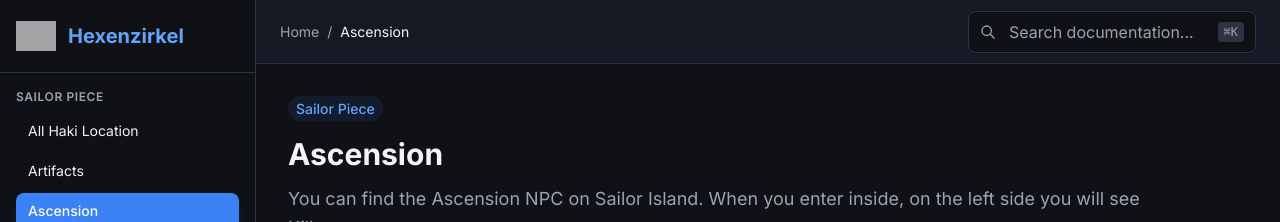
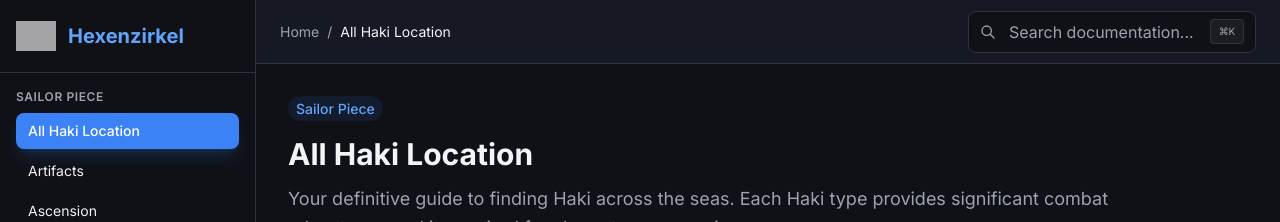
Before and after one commit to Zolevantsss/Sailor-Piece-Guides, a React (Vite) app: page / in a window 1280 px wide. Shown: the top 222 px of the page. Built offline with nearby package versions, Linux system fonts and the light colour scheme; grey boxes are pictures that could not be loaded.

Commit message:
improved search bar

```diff
--- a/src/components/WikiLayout.tsx
+++ b/src/components/WikiLayout.tsx
@@ -4,7 +4,7 @@ import WikiSearch from './wiki/WikiSearch';
 import WikiArticle from './wiki/WikiArticle';
 
 const WikiLayout = () => {
-    const [activeArticle, setActiveArticle] = useState('Ascension');
+    const [activeArticle, setActiveArticle] = useState('All Haki Location');
     const [isSidebarOpen, setIsSidebarOpen] = useState(false);
 
     const handleNavigate = (article: string) => {
@@ -55,7 +55,7 @@ const WikiLayout = () => {
 
                     <div className="flex items-center gap-2 md:gap-4 shrink-0">
                         <div className="hidden sm:block">
-                            <WikiSearch />
+                            <WikiSearch onNavigate={handleNavigate} />
                         </div>
                         <button className="sm:hidden text-wiki-textMuted p-2">
                             <svg className="w-5 h-5" fill="none" viewBox="0 0 24 24" stroke="currentColor">
--- a/src/components/wiki/WikiSearch.tsx
+++ b/src/components/wiki/WikiSearch.tsx
@@ -1,10 +1,65 @@
-import { useState } from 'react';
+import { useState, useMemo, useEffect, useRef } from 'react';
+import { allArticles } from '../../data/wiki';
 
-const WikiSearch = () => {
+interface WikiSearchProps {
+    onNavigate: (article: string) => void;
+}
+
+const WikiSearch = ({ onNavigate }: WikiSearchProps) => {
     const [focused, setFocused] = useState(false);
+    const [query, setQuery] = useState('');
+    const searchRef = useRef<HTMLDivElement>(null);
+
+    const results = useMemo(() => {
+        if (!query.trim()) return [];
+        const lowercaseQuery = query.toLowerCase();
+
+        return Object.entries(allArticles)
+            .filter(([title, data]) => {
+                return (
+                    title.toLowerCase().includes(lowercaseQuery) ||
+                    data.content.toLowerCase().includes(lowercaseQuery) ||
+                    data.sections.some(s =>
+                        s.heading.toLowerCase().includes(lowercaseQuery) ||
+                        s.text.toLowerCase().includes(lowercaseQuery)
+                    )
+                );
+            })
+            .map(([title]) => title)
+            .slice(0, 6);
+    }, [query]);
+
+    // Keyboard shortcut (⌘K or Ctrl+K)
+    useEffect(() => {
+        const handleKeyDown = (e: KeyboardEvent) => {
+            if ((e.metaKey || e.ctrlKey) && e.key === 'k') {
+                e.preventDefault();
+                searchRef.current?.querySelector('input')?.focus();
+            }
+        };
+        window.addEventListener('keydown', handleKeyDown);
+        return () => window.removeEventListener('keydown', handleKeyDown);
+    }, []);
+
+    // Close results when clicking outside
+    useEffect(() => {
+        const handleClickOutside = (event: MouseEvent) => {
+            if (searchRef.current && !searchRef.current.contains(event.target as Node)) {
+                setFocused(false);
+            }
+        };
+        document.addEventListener('mousedown', handleClickOutside);
+        return () => document.removeEventListener('mousedown', handleClickOutside);
+    }, []);
+
+    const handleSelect = (title: string) => {
+        onNavigate(title);
+        setQuery('');
+        setFocused(false);
+    };
 
     return (
-        <div className={`relative transition-all duration-300 ${focused ? 'w-96' : 'w-72'}`}>
+        <div ref={searchRef} className={`relative transition-all duration-300 ${focused ? 'w-96' : 'w-72'}`}>
             <div className={`absolute inset-y-0 left-0 pl-3 flex items-center pointer-events-none transition-colors duration-200 ${focused ? 'text-wiki-blueGlow' : 'text-wiki-textMuted'}`}>
                 <svg className="w-4 h-4" fill="none" viewBox="0 0 24 24" stroke="currentColor">
                     <path strokeLinecap="round" strokeLinejoin="round" strokeWidth={2} d="M21 21l-6-6m2-5a7 7 0 11-14 0 7 7 0 0114 0z" />
@@ -12,14 +67,45 @@ const WikiSearch = () => {
             </div>
             <input
                 type="text"
+                value={query}
+                onChange={(e) => setQuery(e.target.value)}
                 placeholder="Search documentation..."
                 onFocus={() => setFocused(true)}
-                onBlur={() => setFocused(false)}
-                className="w-full pl-10 pr-4 py-2 bg-wiki-dark border border-wiki-border rounded-lg text-wiki-text placeholder-wiki-textMuted focus:outline-none focus:border-wiki-blueLight focus:ring-1 focus:ring-wiki-blueLight/50 transition-all duration-200"
+                className="w-full pl-10 pr-4 py-2 bg-wiki-dark border border-wiki-border rounded-lg text-wiki-text placeholder-wiki-textMuted focus:outline-none focus:border-wiki-blueLight focus:ring-1 focus:ring-wiki-blueLight/50 shadow-inner transition-all duration-200"
             />
-            <kbd className="absolute inset-y-0 right-0 pr-3 flex items-center">
-                <span className="text-xs text-wiki-textMuted bg-wiki-border px-1.5 py-0.5 rounded">⌘K</span>
-            </kbd>
+
+            {focused && results.length > 0 && (
+                <div className="absolute top-full left-0 right-0 mt-2 bg-wiki-card border border-wiki-border rounded-xl shadow-2xl overflow-hidden z-[60] backdrop-blur-md animate-in fade-in slide-in-from-top-2 duration-200">
+                    <div className="p-2">
+                        {results.map((title) => (
+                            <button
+                                key={title}
+                                onClick={() => handleSelect(title)}
+                                className="w-full text-left px-4 py-3 rounded-lg hover:bg-white/5 transition-colors group flex items-center gap-3"
+                            >
+                                <div className="w-8 h-8 rounded-lg bg-wiki-blue/10 flex items-center justify-center text-wiki-blueGlow group-hover:bg-wiki-blue group-hover:text-white transition-colors shrink-0">
+                                    <svg className="w-4 h-4" fill="none" viewBox="0 0 24 24" stroke="currentColor">
+                                        <path strokeLinecap="round" strokeLinejoin="round" strokeWidth={2} d="M12 6.253v13m0-13C10.832 5.477 9.246 5 7.5 5S4.168 5.477 3 6.253v13C4.168 18.477 5.754 18 7.5 18s3.332.477 4.5 1.253m0-13C13.168 5.477 14.754 5 16.5 5c1.747 0 3.332.477 4.5 1.253v13C19.832 18.477 18.247 18 16.5 18c-1.746 0-3.332.477-4.5 1.253" />
+                                    </svg>
+                                </div>
+                                <div className="flex-1 min-w-0">
+                                    <div className="text-sm font-medium text-wiki-text truncate">{title}</div>
+                                    <div className="text-[10px] text-wiki-textMuted uppercase tracking-wider">Article</div>
+                                </div>
+                                <svg className="w-4 h-4 text-wiki-textMuted opacity-0 group-hover:opacity-100 transition-opacity" fill="none" viewBox="0 0 24 24" stroke="currentColor">
+                                    <path strokeLinecap="round" strokeLinejoin="round" strokeWidth={2} d="M9 5l7 7-7 7" />
+                                </svg>
+                            </button>
+                        ))}
+                    </div>
+                </div>
+            )}
+
+            {!query && (
+                <kbd className="absolute inset-y-0 right-0 pr-3 flex items-center pointer-events-none">
+                    <span className="text-[10px] text-wiki-textMuted bg-white/5 px-2 py-1 rounded border border-white/10 font-sans tracking-tight">⌘K</span>
+                </kbd>
+            )}
         </div>
     );
 };
```
